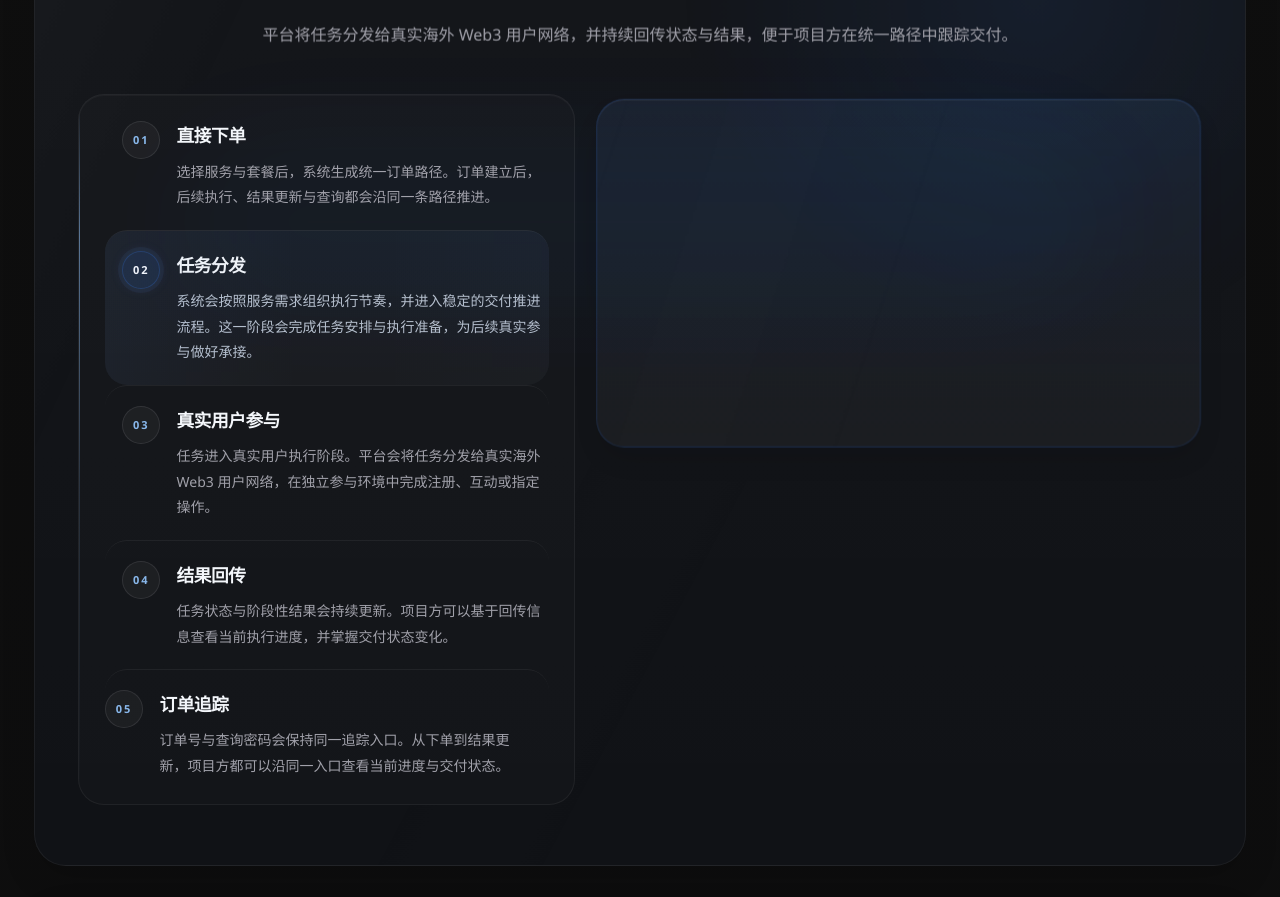
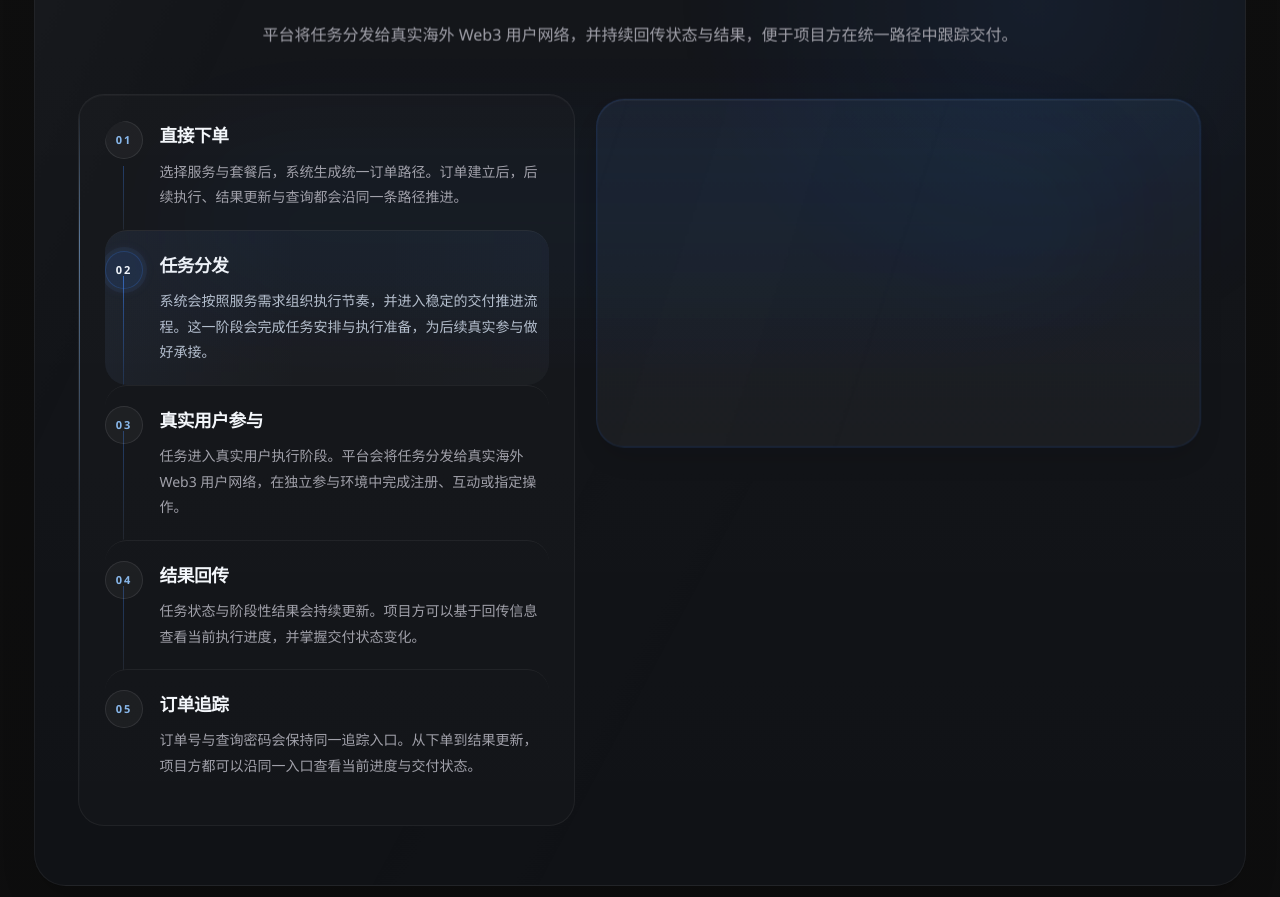
Before and after one commit to BarneyD66/Avola, a Next.js app: page / in a window 1280 px wide. Shown: the part 1900-2797 px from the top of the page. Built offline with nearby package versions, Linux system fonts and the light colour scheme.

Commit message:
Refine header and delivery flow

```diff
--- a/app/globals.css
+++ b/app/globals.css
@@ -1608,7 +1608,7 @@ html.light [class*="text-xs"][class*="uppercase"] {
 .brand-flow-list-item {
   position: relative;
   display: grid;
-  grid-template-columns: auto auto minmax(0, 1fr);
+  grid-template-columns: auto minmax(0, 1fr);
   width: 100%;
   gap: 0.95rem;
   padding: 1.15rem 0 1.2rem;
@@ -1629,7 +1629,7 @@ html.light [class*="text-xs"][class*="uppercase"] {
 }
 
 .brand-flow-list-item:last-child {
-  padding-bottom: 0;
+  padding-bottom: 1.2rem;
 }
 
 .brand-flow-list-item:hover,
@@ -4018,7 +4018,7 @@ html.light .brand-flow-card-active:hover {
 }
 
 .brand-flow-list-line {
-  position: relative;
+  position: absolute;
   overflow: hidden;
 }
 
--- a/components/BrandHomepageExperience.tsx
+++ b/components/BrandHomepageExperience.tsx
@@ -484,7 +484,11 @@ export function BrandHomepageExperience() {
                       {activeFlowStep.description}
                     </p>
 
-                    <div className="brand-flow-active-rail mt-7 grid gap-3 sm:grid-cols-2">
+                    <div
+                      className={`brand-flow-active-rail mt-7 grid gap-3 ${
+                        activeFlowStep.next ? "sm:grid-cols-2" : "sm:grid-cols-1"
+                      }`}
+                    >
                       <div className="brand-flow-active-block rounded-[20px] px-4 py-4 sm:px-5">
                         <p className="brand-flow-active-label text-[10px] uppercase tracking-[0.22em] text-accent-strong/72">
                           {flowSection.completedLabel}
@@ -494,6 +498,7 @@ export function BrandHomepageExperience() {
                         </p>
                       </div>
 
+                      {activeFlowStep.next ? (
                         <div className="brand-flow-active-block rounded-[20px] px-4 py-4 sm:px-5">
                           <p className="brand-flow-active-label text-[10px] uppercase tracking-[0.22em] text-accent-strong/72">
                             {flowSection.nextLabel}
@@ -502,6 +507,7 @@ export function BrandHomepageExperience() {
                             {activeFlowStep.next}
                           </p>
                         </div>
+                      ) : null}
                     </div>
                   </article>
                 </ViewportReveal>
--- a/components/Header.tsx
+++ b/components/Header.tsx
@@ -43,16 +43,13 @@ export function Header() {
           <div className="hidden items-center gap-2 md:flex">
             <LocaleToggle />
             <ThemeToggle />
-            <Link href="/login" className="header-login-pill active:scale-[0.98]">
-              {messages.header.login}
-            </Link>
           </div>
           <div className="grid gap-2 md:hidden">
             <div className="flex flex-wrap items-center justify-between gap-2">
               <LocaleToggle />
               <ThemeToggle />
             </div>
-            <div className="grid grid-cols-3 gap-2">
+            <div className="grid grid-cols-2 gap-2">
               {navItems.map((item) => (
                 <Link
                   key={`compact-${item.href}`}
@@ -62,9 +59,6 @@ export function Header() {
                   {item.label}
                 </Link>
               ))}
-              <Link href="/login" className="nav-pill header-mobile-pill active:scale-[0.98]">
-                {messages.header.login}
-              </Link>
             </div>
           </div>
         </div>
--- a/locales/en.ts
+++ b/locales/en.ts
@@ -200,7 +200,7 @@ export const en: Messages = {
           description:
             "The order number and query password keep one consistent tracking entry. From order creation to result updates, progress stays visible through the same path.",
           completed: "Direct ordering, task dispatch, real user participation, result callbacks",
-          next: "Continue tracking progress",
+          next: "",
         },
       ],
     },
--- a/locales/zh-CN.ts
+++ b/locales/zh-CN.ts
@@ -191,7 +191,7 @@ export const zhCN = {
           description:
             "订单号与查询密码会保持同一追踪入口。从下单到结果更新，项目方都可以沿同一入口查看当前进度与交付状态。",
           completed: "直接下单、任务分发、真实用户参与、结果回传",
-          next: "持续查询当前进度",
+          next: "",
         },
       ],
     },
```
Lines whose indentation alone changed are shown as unchanged.
